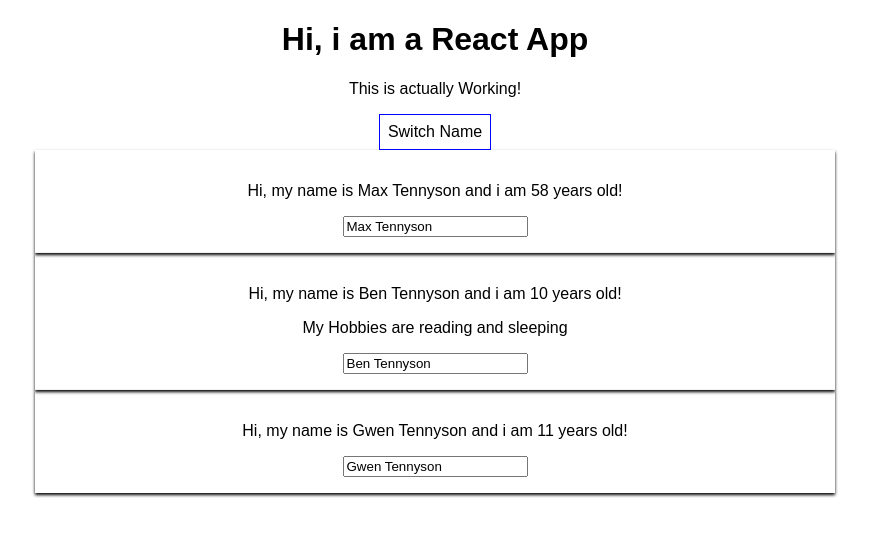
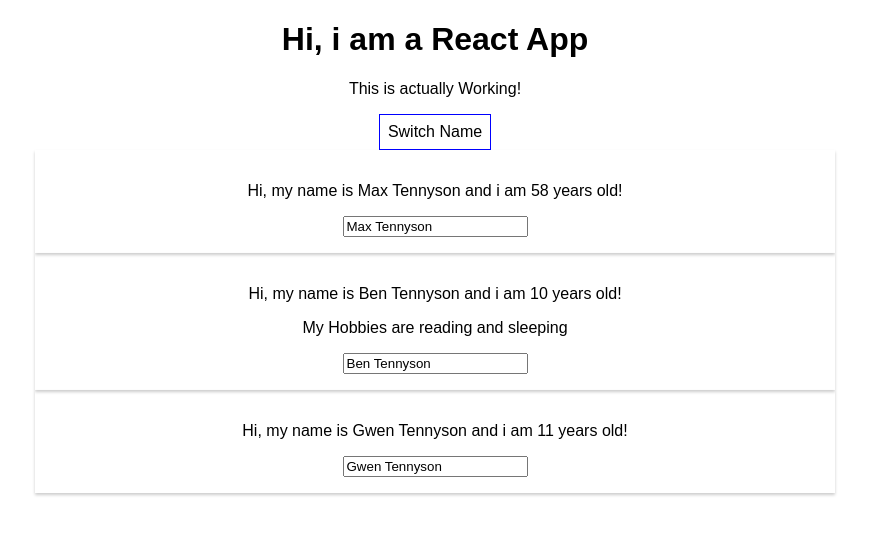
Before and after one commit to lkmreucllid/react-complete-guide, a React (Create React App) app: page / in a window 1280 px wide. Shown: the top 536 px of the page, without its empty margins (205-1074 px from the left). Built offline with nearby package versions, Linux system fonts and the light colour scheme.

Commit message:
inline Style

```diff
--- a/src/Person/Person.css
+++ b/src/Person/Person.css
@@ -3,6 +3,6 @@ width: 60%;
 padding: 16px;
 margin: auto;
 border: 1px solif #eee;
-box-shadow: 0px 2px 3px #000;
+box-shadow: 0px 2px 3px #ccc;
 text-align: center;
 }
```
